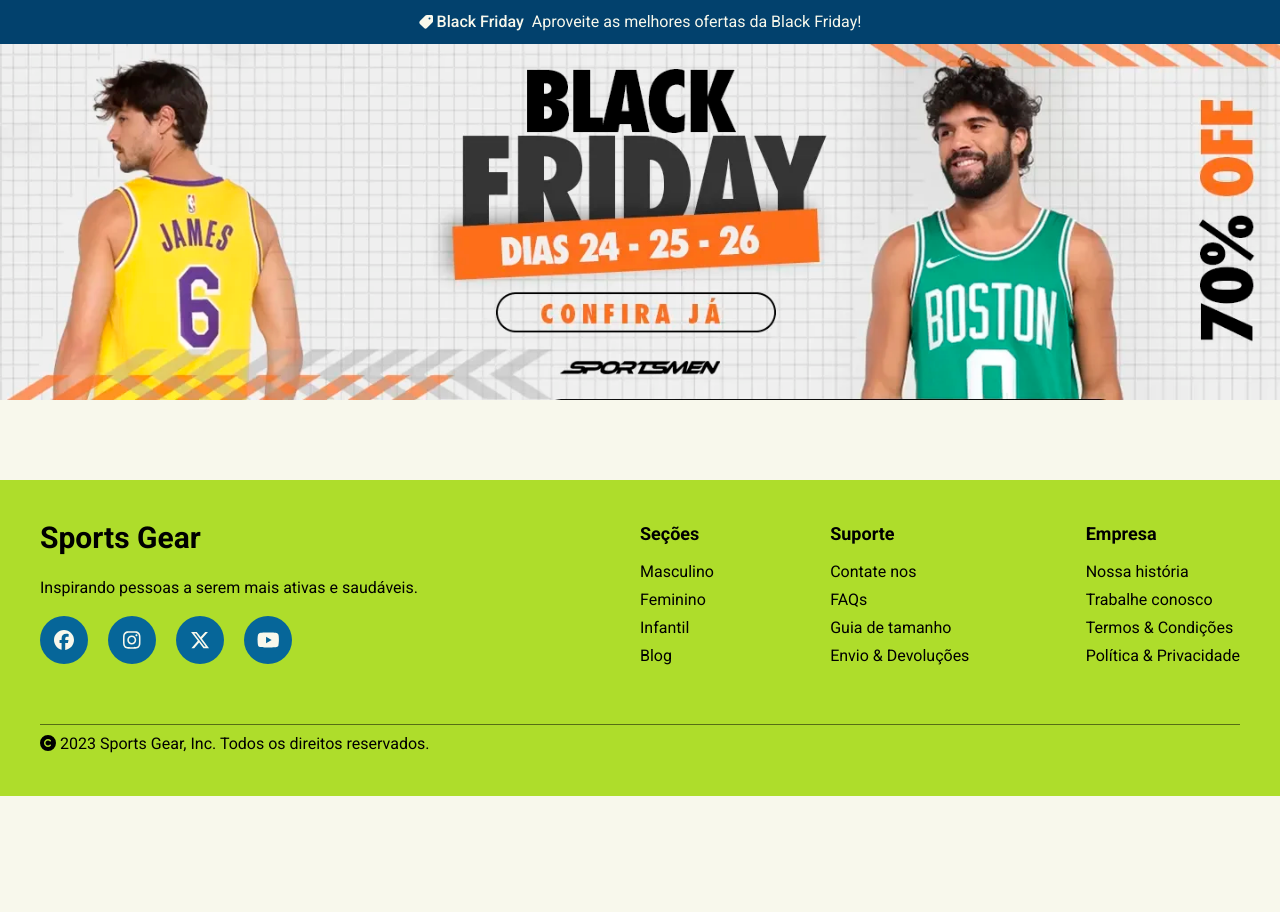
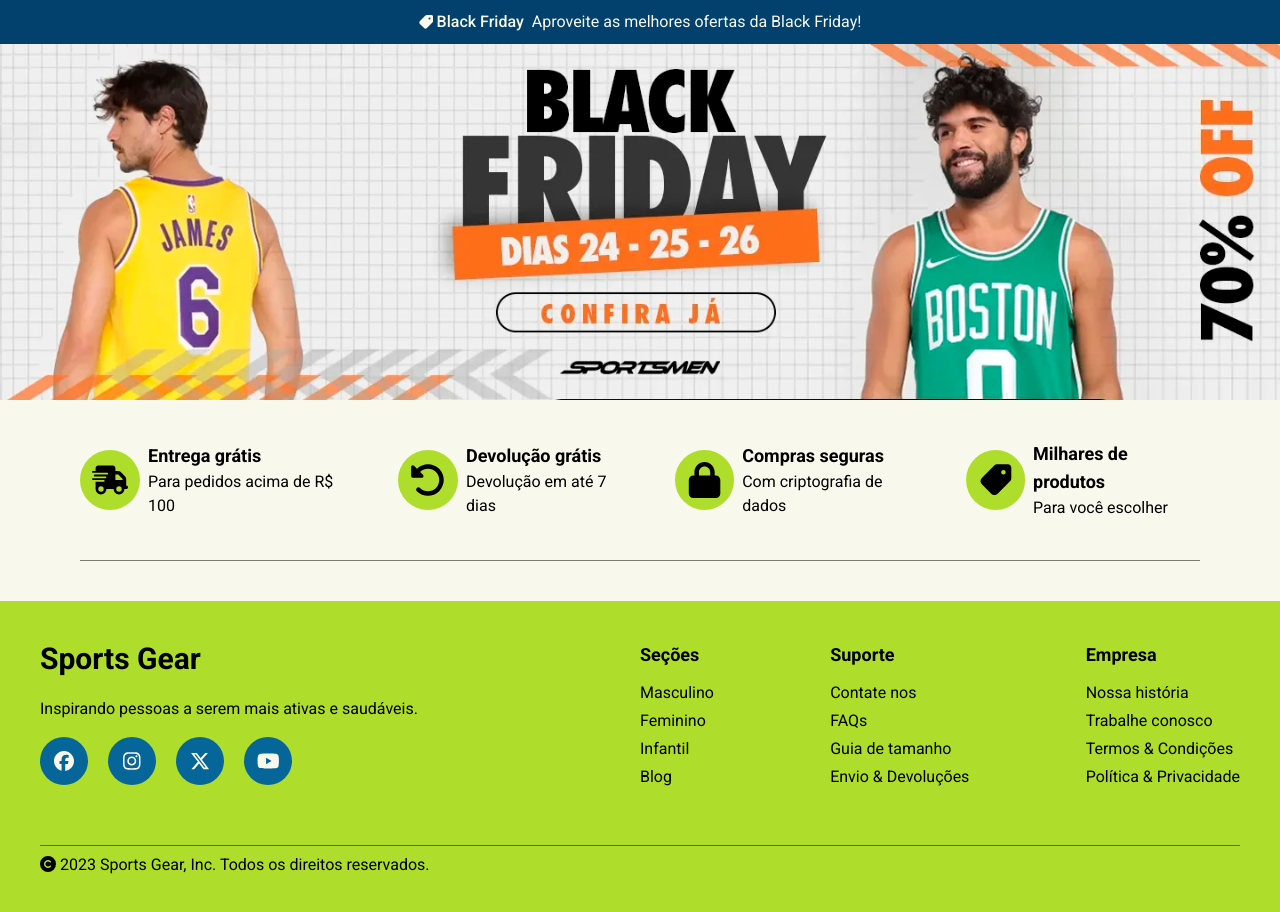
Before and after one commit to lucaslinyker/SportsGear, a React (Vite) app: page / in a window 1280 px wide. Shown: the top 912 px of the page. Before the commit the page ends 800 px from the top, so only its background shows below. Built offline with nearby package versions, Linux system fonts and the light colour scheme.

Commit message:
✨ feat: criar componente Features
componente que irá mostrar os benefícios de comprar na SportsGear

```diff
--- /dev/null
+++ b/src/components/Features.jsx
@@ -0,0 +1,43 @@
+import { FontAwesomeIcon } from '@fortawesome/react-fontawesome'
+import { faTruckFast, faRotateLeft, faLock, faTag } from '@fortawesome/free-solid-svg-icons'
+
+const features = [
+  {
+    icon: faTruckFast,
+    title: 'Entrega grátis',
+    description: 'Para pedidos acima de R$ 100',
+  },
+  {
+    icon: faRotateLeft,
+    title: 'Devolução grátis',
+    description: 'Devolução em até 7 dias',
+  },
+  {
+    icon: faLock,
+    title: 'Compras seguras',
+    description: 'Com criptografia de dados',
+  },
+  {
+    icon: faTag,
+    flip: 'horizontal',
+    title: 'Milhares de produtos',
+    description: 'Para você escolher',
+  },
+]
+
+export function Features() {
+  return (
+    <section className='mb-10 grid justify-center gap-5 grid-cols-repeat-1max sm:justify-between sm:gap-10 sm:grid-cols-repeat-2max lg:grid-cols-repeat-3max xl:flex'>
+      {features.map(feature => (
+        <div className='flex gap-2 lg:last:hidden xl:last:flex items-center' key={feature.title}>
+          <FontAwesomeIcon icon={feature.icon} flip={feature.flip} size='2xl' className='bg-color4 p-3 size-9 rounded-full' />
+
+          <div>
+            <h3 className='font-bold text-lg'>{feature.title}</h3>
+            <p>{feature.description}</p>
+          </div>
+        </div>
+      ))}
+    </section>
+  )
+}
--- a/src/components/Main.jsx
+++ b/src/components/Main.jsx
@@ -1,5 +1,10 @@
+import { Features } from './Features.jsx'
+
 export function Main() {
   return (
-    <main className='p-5 md:py-10 md:px-20'></main>
+    <main className='p-5 md:py-10 md:px-20'>
+      <Features />
+      <hr className='border-black/50' />
+    </main>
   )
 }
```
